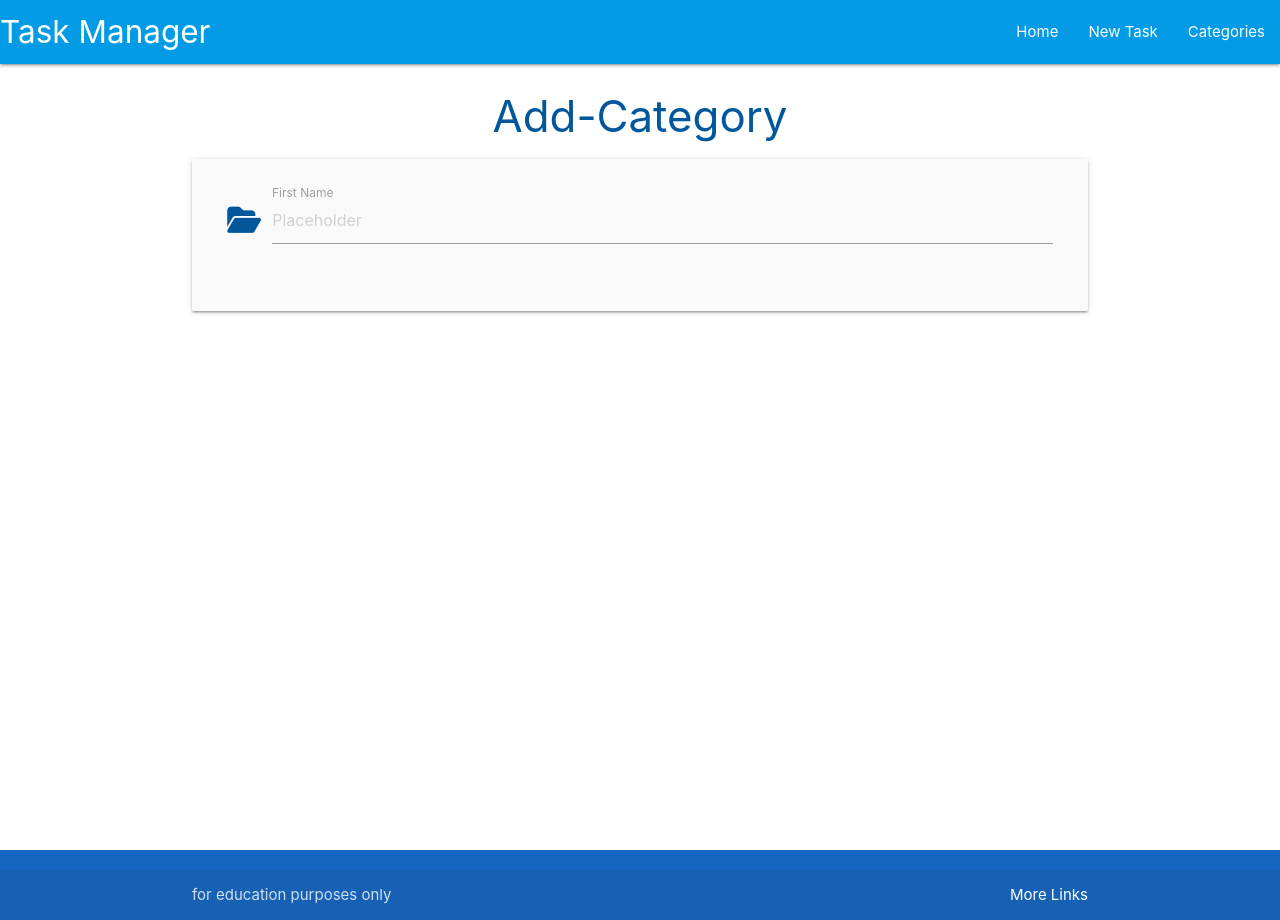
After one commit to BOM-98/flask-sqlalchemy, a Flask app: page /add_category in a window 1280 px wide. The commit adds this page. Run offline with Flask 3, Linux system fonts and the light colour scheme.

Commit message:
gitpod transfer

```diff
--- a/taskmanager/routes.py
+++ b/taskmanager/routes.py
@@ -6,3 +6,13 @@ from taskmanager.models import Category, Task
 @app.route("/")
 def home():
     return render_template("tasks.html")
+
+
+@app.route("/categories")
+def categories():
+    return render_template("categories.html")
+
+
+@app.route("/add_category", methods=["GET", "POST"])
+def add_category():
+    return render_template("add_category.html")
--- /dev/null
+++ b/taskmanager/templates/add_category.html
@@ -0,0 +1,22 @@
+{% extends "base.html" %} {% block content %}
+
+<h3 class="light-blue-text text-darken-4 center-align">Add-Category</h3>
+
+<div class="row card-panel grey lighten-5">
+  <form class="col s12" method="POST" action="{{ url_for('add_cateogry') }}">
+    <div class="row">
+      <div class="input-field col s12">
+        <i class="fas fa-folder-open prefix light-blue-text text-darken-4"></i>
+        <input
+          placeholder="Placeholder"
+          id="first_name"
+          type="text"
+          class="validate"
+        />
+        <label for="first_name">First Name</label>
+      </div>
+    </div>
+  </form>
+</div>
+
+{% endblock %}
--- a/taskmanager/templates/base.html
+++ b/taskmanager/templates/base.html
@@ -36,7 +36,7 @@
           <ul class="right hide-on-med-and-down">
             <li><a href="{{ url_for('home')}}">Home</a></li>
             <li><a href="">New Task</a></li>
-            <li><a href="">Categories</a></li>
+            <li><a href="{{ url_for('categories') }}">Categories</a></li>
           </ul>
         </div>
       </nav>
@@ -44,7 +44,7 @@
       <ul class="sidenav" id="mobile-demo">
         <li><a href="{{ url_for('home')}}">Home</a></li>
         <li><a href="">New Task</a></li>
-        <li><a href="">Categories</a></li>
+        <li><a href="{{ url_for('categories') }}">Categories</a></li>
       </ul>
     </header>
 
```
Also changed, not shown: taskmanager/templates/categories.html (added, +16 -0 lines).
